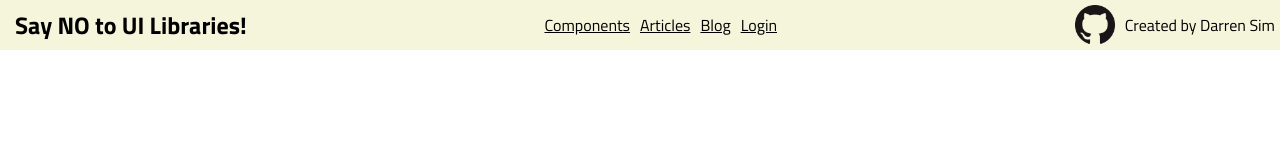
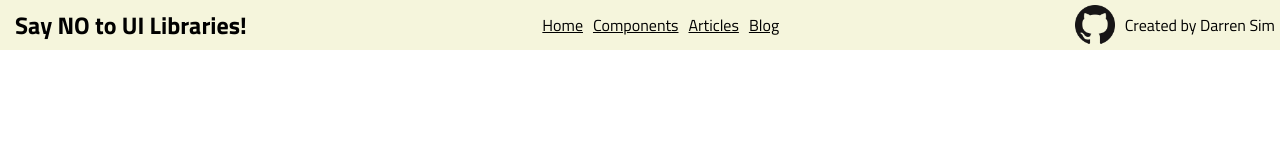
Before and after one commit to Kalsyc/SayNoToUILibraries, a Svelte app: page / in a window 1280 px wide. Shown: the top 160 px of the page. Built offline with nearby package versions, Linux system fonts and the light colour scheme.

Commit message:
Update PageHeader.svelte

```diff
--- a/src/Components/PageHeader.svelte
+++ b/src/Components/PageHeader.svelte
@@ -4,10 +4,10 @@
 <div class="wrapper">
   <div class="title-text">Say NO to UI Libraries!</div>
   <div class="nav-wrapper">
+    <span><a href="/">Home</a></span>
     <span><a href="/components">Components</a></span>
     <span><a href="/articles">Articles</a></span>
     <span><a href="/blog">Blog</a></span>
-    <span><a href="/login">Login</a></span>
   </div>
   <div class="credits-div">
     <a href="https://github.com/Kalsyc/SayNoToUILibraries">
@@ -18,11 +18,11 @@
 </div>
 <!-- Mobile View -->
 <div class="m-nav-wrapper">
-  <span><a href="https://github.com/Kalsyc/SayNoToUILibraries">GitHub Repo</a></span>
+  <span><a href="/">Home</a></span>
   <span><a href="/components">Components</a></span>
   <span><a href="/articles">Articles</a></span>
   <span><a href="/blog">Blog</a></span>
-  <span><a href="/login">Login</a></span>
+  <span><a href="https://github.com/Kalsyc/SayNoToUILibraries">GitHub Repo</a></span>
 </div>
 
 <style>
```
